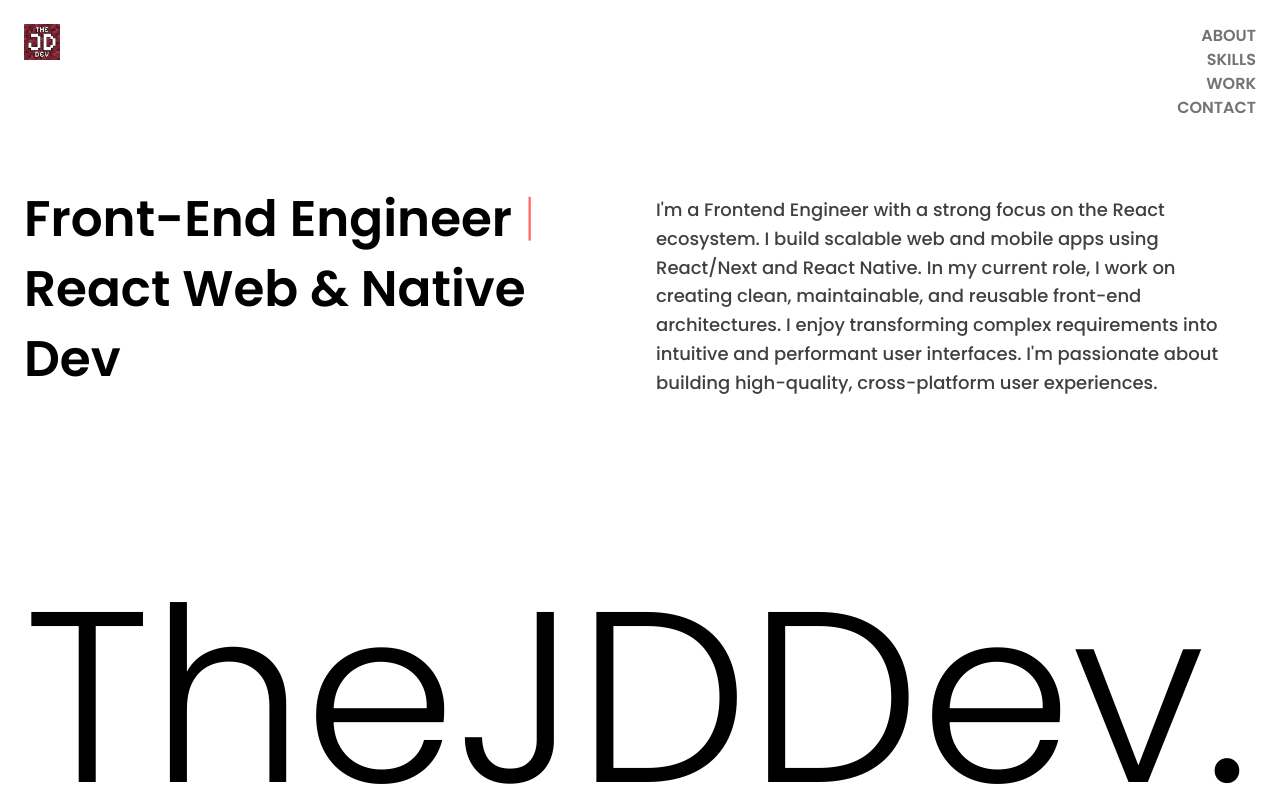
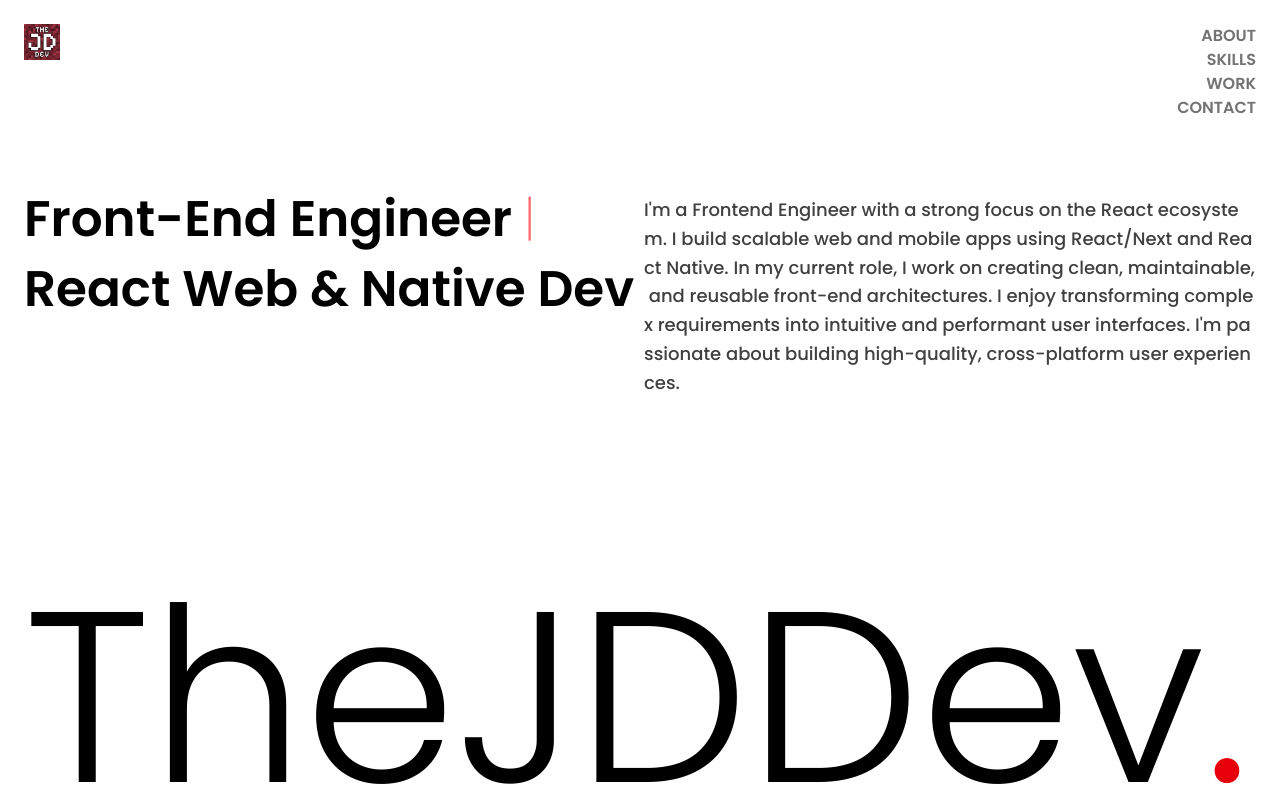
Before and after one commit to jpdoshi/portfolio, a React (Vite) app: page / in a window 1280 px wide. Built offline with nearby package versions, Linux system fonts and the light colour scheme.

Commit message:
UX: update animations

```diff
--- a/package.json
+++ b/package.json
@@ -11,7 +11,6 @@
   },
   "dependencies": {
     "@tailwindcss/vite": "^4.1.17",
-    "aos": "^2.3.4",
     "framer-motion": "^12.25.0",
     "lenis": "^1.3.17",
     "react": "^19.2.0",
@@ -21,7 +20,6 @@
   },
   "devDependencies": {
     "@eslint/js": "^9.39.1",
-    "@types/aos": "^3.0.7",
     "@types/node": "^24.10.1",
     "@types/react": "^19.2.5",
     "@types/react-dom": "^19.2.3",
--- a/src/App.tsx
+++ b/src/App.tsx
@@ -6,17 +6,9 @@ import skills from "./pages/skills";
 import contact from "./pages/contact";
 import Header from "./components/Header";
 import ReactLenis, { useLenis } from "lenis/react";
-import { useEffect } from "react";
-
-import Aos from "aos";
-import "aos/dist/aos.css";
 
 const App = () => {
   useLenis();
-
-  useEffect(() => {
-    Aos.init({ duration: 400, delay: 250 });
-  }, []);
 
   return (
     <ReactLenis root options={{ duration: 1.5 }}>
--- a/src/components/Header.tsx
+++ b/src/components/Header.tsx
@@ -1,70 +1,61 @@
 import { Link, useLocation } from "react-router";
 import Logo from "../assets/images/logo.png";
-import { useEffect } from "react";
-import Aos from "aos";
+import { motion } from "framer-motion";
 
 const Header = () => {
   const { pathname } = useLocation();
 
-  useEffect(() => {
-    Aos.refresh();
-  }, [pathname]);
-
   return (
     <nav className="w-full grid grid-cols-3 p-6">
-      <div className="col-span-1">
+      <motion.div
+        initial={{ x: -100 }}
+        animate={{ x: 0 }}
+        transition={{ delay: 1.0 }}
+        className="col-span-1"
+      >
         <Link to="/">
-          <img
-            src={Logo}
-            height={36}
-            width={36}
-            alt="logo"
-            data-aos="fade-down"
-          />
+          <img src={Logo} height={36} width={36} alt="logo" />
         </Link>
-      </div>
-      <div className="col-span-2 flex flex-col items-end">
+      </motion.div>
+      <motion.div
+        initial={{ x: 100 }}
+        animate={{ x: 0 }}
+        transition={{ delay: 1.0 }}
+        className="col-span-2 flex flex-col items-end"
+      >
         <Link
           to="/about"
-          className={`font-semibold hover:text-black duration-smooth uppercase ${
+          className={`font-semibold hover:text-black duration-smooth uppercase hover:animate-pulse ${
             pathname === "/about" ? "text-black" : "text-neutral-500"
           }`}
-          data-aos="fade-left"
-          data-aos-delay="300"
         >
           About
         </Link>
         <Link
           to="/skills"
-          className={`font-semibold hover:text-black duration-smooth uppercase ${
+          className={`font-semibold hover:text-black duration-smooth uppercase hover:animate-pulse ${
             pathname === "/skills" ? "text-black" : "text-neutral-500"
           }`}
-          data-aos="fade-left"
-          data-aos-delay="600"
         >
           Skills
         </Link>
         <Link
           to="/work"
-          className={`font-semibold hover:text-black duration-smooth uppercase ${
+          className={`font-semibold hover:text-black duration-smooth uppercase hover:animate-pulse ${
             pathname === "/work" ? "text-black" : "text-neutral-500"
           }`}
-          data-aos="fade-left"
-          data-aos-delay="900"
         >
           Work
         </Link>
         <Link
           to="/contact"
-          className={`font-semibold hover:text-black duration-smooth uppercase ${
+          className={`font-semibold hover:text-black duration-smooth uppercase hover:animate-pulse ${
             pathname === "/contact" ? "text-black" : "text-neutral-500"
           }`}
-          data-aos="fade-left"
-          data-aos-delay="1200"
         >
           Contact
         </Link>
-      </div>
+      </motion.div>
     </nav>
   );
 };
--- /dev/null
+++ b/src/components/RollingText.tsx
@@ -0,0 +1,54 @@
+import { motion, type Variants } from "framer-motion";
+
+type RollingTextProps = {
+  children: string;
+  className?: string;
+  delay?: number;
+};
+
+const containerVariants = {
+  visible: {
+    transition: {
+      staggerChildren: 0.012,
+      delayChildren: 0.1,
+    },
+  },
+};
+
+const charVariants: Variants = {
+  hidden: {
+    opacity: 0.25,
+  },
+  visible: {
+    opacity: 1,
+  },
+};
+
+export default function RollingText({
+  children,
+  className = "",
+  delay = 0,
+}: RollingTextProps) {
+  return (
+    <motion.span
+      className={`flex flex-wrap overflow-hidden ${className}`}
+      variants={containerVariants}
+      initial="hidden"
+      animate="visible"
+      style={{ perspective: 1000 }}
+      transition={{ delay }}
+    >
+      {children.split("").map((char, i) => (
+        <span key={i} className="relative inline-block overflow-hidden">
+          <motion.span
+            variants={charVariants}
+            className="inline-block"
+            style={{ transformOrigin: "bottom center" }}
+          >
+            {char === " " ? "\u00A0" : char}
+          </motion.span>
+        </span>
+      ))}
+    </motion.span>
+  );
+}
--- a/src/index.css
+++ b/src/index.css
@@ -19,3 +19,12 @@ body {
 body {
   font-family: theme("--font-poppins");
 }
+
+body::selection {
+  background-color: theme(--color-red-500);
+  color: white;
+}
+
+img {
+  user-select: none;
+}
--- a/src/pages/index.tsx
+++ b/src/pages/index.tsx
@@ -1,36 +1,61 @@
+import { motion } from "framer-motion";
+import RollingText from "../components/RollingText";
+
 const index = () => {
   return (
+    <>
+      <motion.div
+        initial={{ top: 0 }}
+        animate={{ top: "-100vh" }}
+        transition={{ delay: 0.5 }}
+        className="absolute top-0 left-0 h-screen w-screen bg-neutral-900 z-20"
+      />
+      <motion.div
+        initial={{ top: 0 }}
+        animate={{ top: "-100vh" }}
+        transition={{ delay: 0.8 }}
+        className="absolute top-0 left-0 h-screen w-screen bg-red-500 z-10"
+      />
       <section className="p-6 absolute top-[20vh] h-[80vh] xl:top-[20vh] xl:h-[80vh] left-0 w-full overflow-hidden">
-      <div className="grid grid-cols-1 gap-3 md:gap-[32px] xl:grid-cols-2">
-        <div data-aos="fade-right">
-          <h1 className="text-[30px] md:text-[40px] xl:text-[50px] font-semibold leading-[1.4]">
+        <div className="grid grid-cols-1 gap-3 md:gap-[8px] xl:grid-cols-2">
+          <div>
+            <motion.h1
+              initial={{ opacity: 0, x: -100 }}
+              animate={{ opacity: 1, x: 0 }}
+              transition={{ delay: 1.0 }}
+              className="text-[30px] md:text-[40px] xl:text-[50px] font-semibold leading-[1.4]"
+            >
               Front-End Engineer{" "}
-            <span className="font-extralight text-red-400">|</span> React Web &
-            Native Dev
-          </h1>
+              <span className="font-extralight text-red-400">|</span> React Web
+              & Native Dev
+            </motion.h1>
           </div>
-        <div className="xl:pt-3" data-aos="fade-left" data-aos-delay="500">
+          <div className="xl:pt-3">
             <p className="text-neutral-700 md:text-lg font-medium leading-[1.6] tracking-normal">
-            I'm a Frontend Engineer with a strong focus on the React ecosystem.
-            I build scalable web and mobile apps using React/Next and React
-            Native. In my current role, I work on creating clean, maintainable,
-            and reusable front-end architectures. I enjoy transforming complex
-            requirements into intuitive and performant user interfaces. I'm
-            passionate about building high-quality, cross-platform user
-            experiences.
+              <RollingText>
+                I'm a Frontend Engineer with a strong focus on the React
+                ecosystem. I build scalable web and mobile apps using React/Next
+                and React Native. In my current role, I work on creating clean,
+                maintainable, and reusable front-end architectures. I enjoy
+                transforming complex requirements into intuitive and performant
+                user interfaces. I'm passionate about building high-quality,
+                cross-platform user experiences.
+              </RollingText>
             </p>
           </div>
         </div>
-      <div
-        className="absolute bottom-0 xl:translate-y-[10vh] text-center"
-        data-aos={window.innerWidth > 768 ? "fade-up" : ""}
-        data-aos-delay="750"
+        <div className="absolute bottom-0 xl:translate-y-[10vh] text-center">
+          <motion.p
+            initial={{ scaleY: 0 }}
+            animate={{ scaleY: 1 }}
+            transition={{ delay: 1.0 }}
+            className="text-[17dvw] md:text-[18dvw] xl:text-[19dvw] xl:font-light origin-bottom"
           >
-        <p className="text-[17dvw] md:text-[18dvw] xl:text-[19dvw] xl:font-light">
-          TheJDDev.
-        </p>
+            TheJDDev<span className="text-red-600">.</span>
+          </motion.p>
         </div>
       </section>
+    </>
   );
 };
 
```
Also changed, not shown: 1 other file (tests, documents, lock files or other folders). Lines whose indentation alone changed are shown as unchanged.
